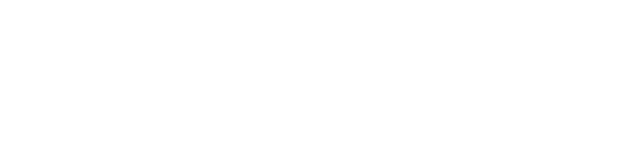
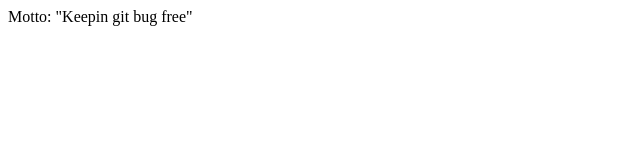
Before and after one commit to ckronber/bug-free-chainsaw, a plain HTML site: page index.html in a window 1280 px wide. Shown: the whole page, without its empty margins (0-640 px from the left). Drawn offline with Linux system fonts and the light colour scheme.

Commit message:
added motto

```diff
--- a/index.html
+++ b/index.html
@@ -8,6 +8,6 @@
     <title>Bug Free Chainsaw</title>
 </head>
 <body>
-
+    Motto: "Keepin git bug free"
 </body>
 </html>
```
